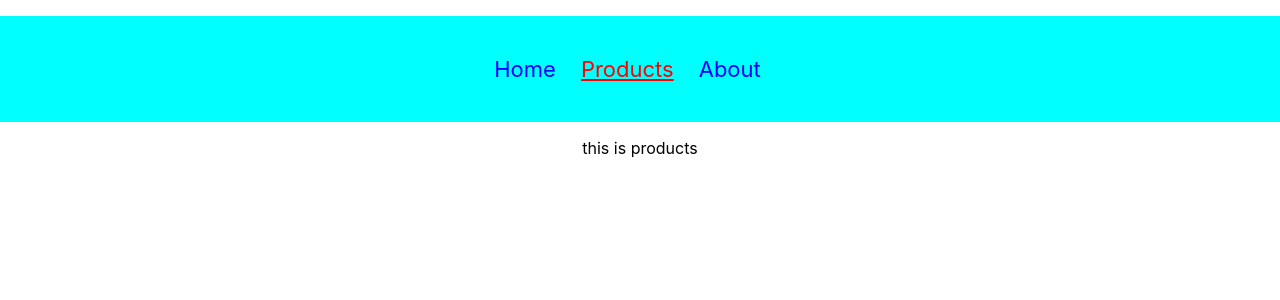
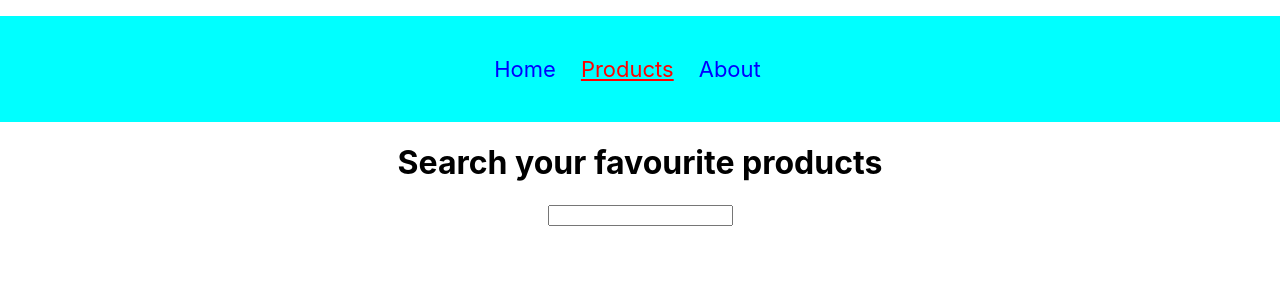
Before and after one commit to CodeWithShamim/ML-9-React-Router-And-States, a React (Create React App) app in the folder Module 52 (Simple React Rounter)/react-router/: page /products in a window 1280 px wide. Shown: the top 300 px of the page. Built offline with nearby package versions, Linux system fonts and the light colour scheme.

Commit message:
onchange event handler added

```diff
--- a/Module 52 (Simple React Rounter)/react-router/src/components/Products/Products.js
+++ b/Module 52 (Simple React Rounter)/react-router/src/components/Products/Products.js
@@ -1,9 +1,13 @@
 import React from 'react';
 
 const Products = () => {
+    const searchProducts = e =>{
+        console.log(e.target.value);
+    }
     return (
         <div>
-            this is products
+            <h1>Search your favourite products</h1>
+            <input type="search" onChange={searchProducts} />
         </div>
     );
 };
```
